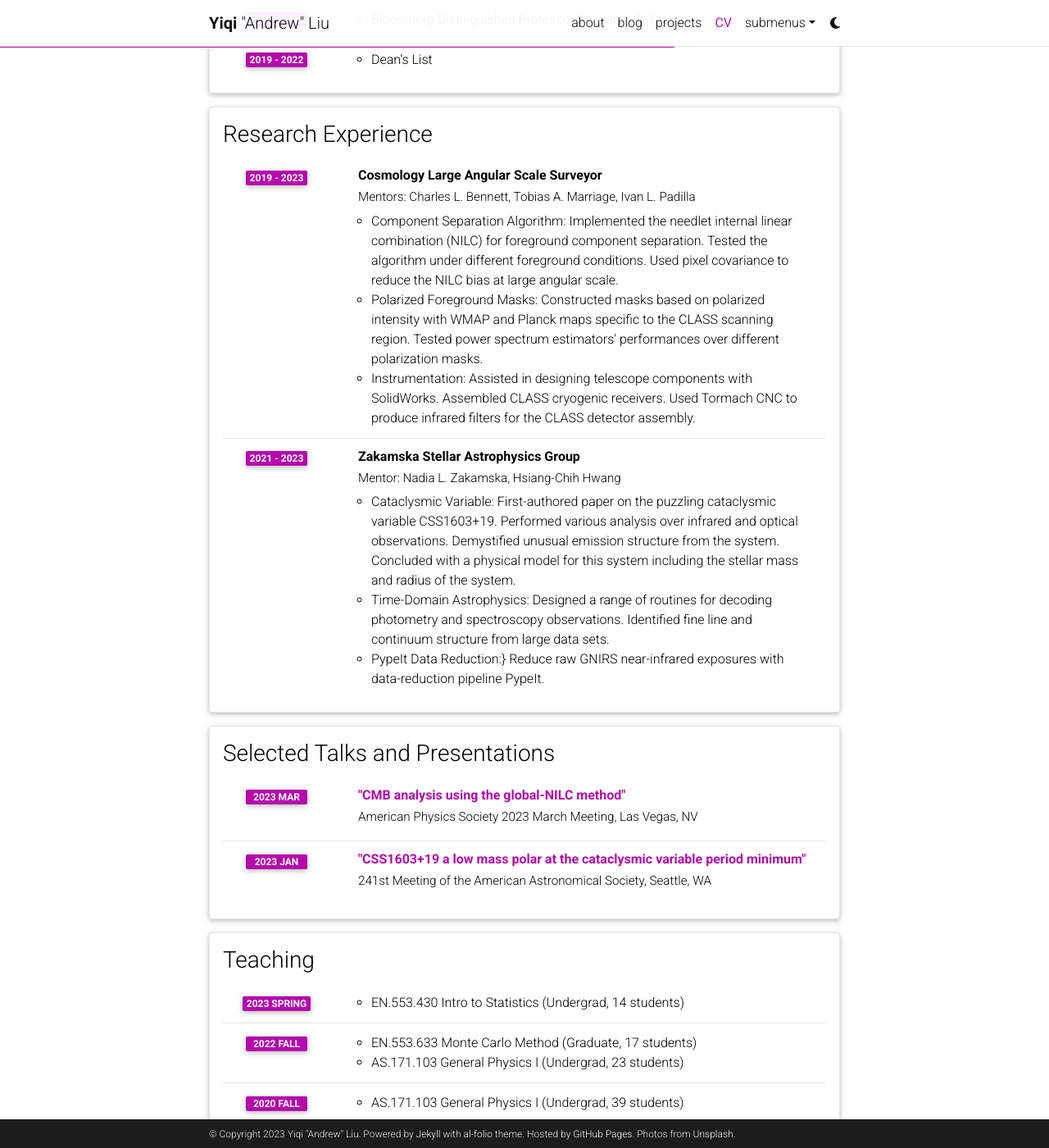
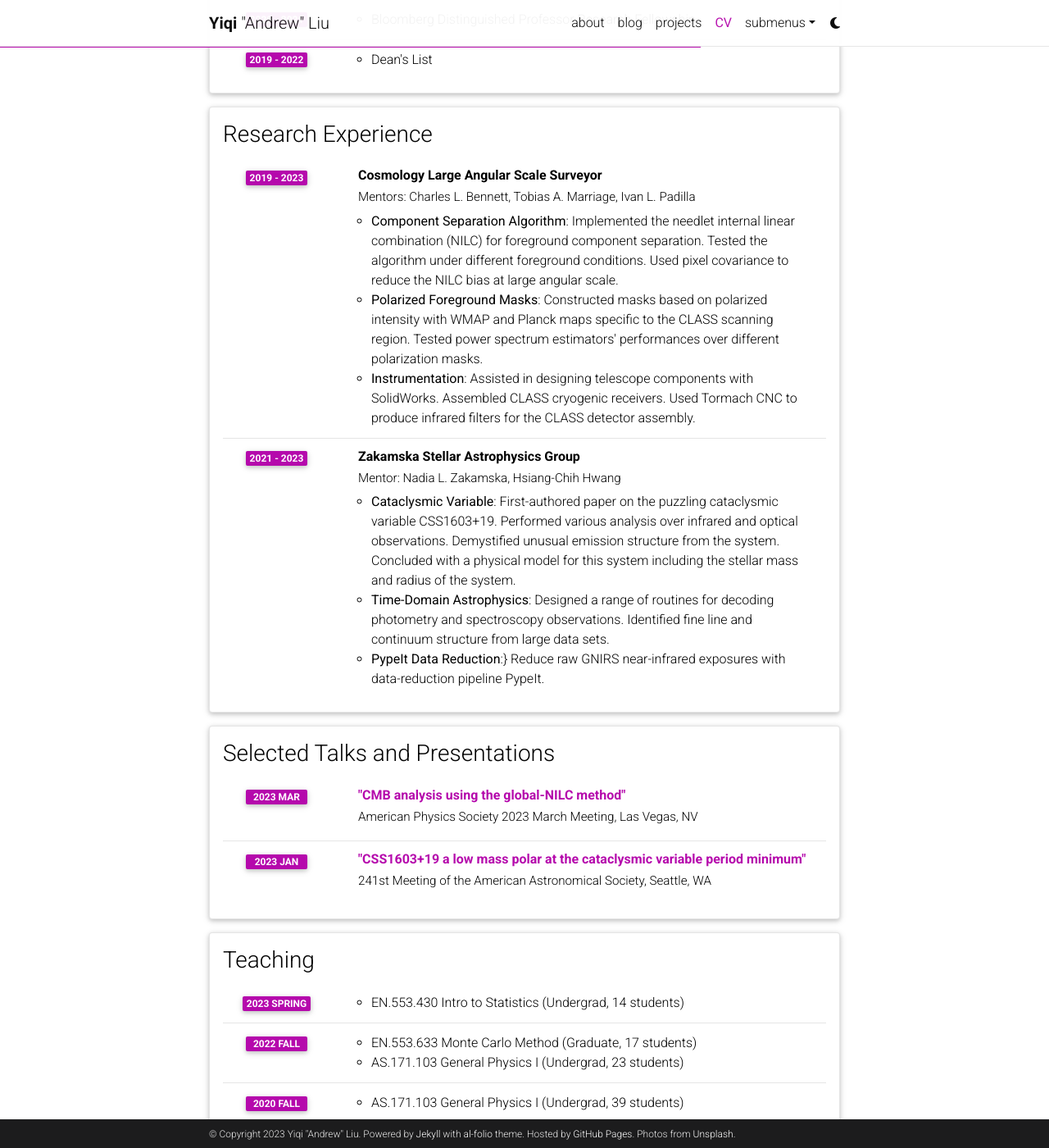
Before and after one commit to liuyiqiandrew/liuyiqiandrew.github.io, a Jekyll site: the page built from _pages/cv.md, in a window 1280 px wide and 1400 px high, scrolled down 981 px. Shown: the whole window at 82% size. Built offline with Jekyll 4.4.1, drawn with Linux system fonts in a browser that asks for light colours; comment, search, counter and statistics services are not loaded; a style sheet for code colours, icons or effects is not loaded; some of the changed text lies outside the part shown.

Commit message:
add to cv

```diff
--- a/_data/cv.yml
+++ b/_data/cv.yml
@@ -17,14 +17,14 @@
       institution: Princeton University, Princeton, New Jersey, United States
       year: 2023 - present
       description:
-        - "Research: Cosmic Microwave Background"
+        - "<b>Research:</b> Cosmic Microwave Background"
     - title: B.S. in Applied Math & Statistics, Physics, Mathematics
       institution: Johns Hopkins University, Baltimore, Maryland, United States
       year: 2019 - 2023
       description:
-        - "GPA: 3.99 / 4.0"
-        - "Departmental Honors: Applied Math & Stats, Physics, Math"
-        - "Minor: Computer Science"
+        - "<b>GPA:</b> 3.99 / 4.0"
+        - "<b>Departmental Honors:</b> Applied Math & Stats, Physics, Math"
+        - "<b>Minor:</b> Computer Science"
 
 - title: Honors and Awards
   type: time_table
@@ -52,17 +52,17 @@
       institution: "Mentors: Charles L. Bennett, Tobias A. Marriage, Ivan L. Padilla"
       year: 2019 - 2023
       description:
-        - "Component Separation Algorithm: Implemented the needlet internal linear combination (NILC) for foreground component separation. Tested the algorithm under different foreground conditions. Used pixel covariance to reduce the NILC bias at large angular scale."
-        - "Polarized Foreground Masks: Constructed masks based on polarized intensity with WMAP and Planck maps specific to the CLASS scanning region. Tested power spectrum estimators' performances over different polarization masks."
-        - "Instrumentation: Assisted in designing telescope components with SolidWorks. Assembled CLASS cryogenic receivers. Used Tormach CNC to produce infrared filters for the CLASS detector assembly."
+        - "<b>Component Separation Algorithm</b>: Implemented the needlet internal linear combination (NILC) for foreground component separation. Tested the algorithm under different foreground conditions. Used pixel covariance to reduce the NILC bias at large angular scale."
+        - "<b>Polarized Foreground Masks</b>: Constructed masks based on polarized intensity with WMAP and Planck maps specific to the CLASS scanning region. Tested power spectrum estimators' performances over different polarization masks."
+        - "<b>Instrumentation</b>: Assisted in designing telescope components with SolidWorks. Assembled CLASS cryogenic receivers. Used Tormach CNC to produce infrared filters for the CLASS detector assembly."
 
     - title: Zakamska Stellar Astrophysics Group
       institution: "Mentor: Nadia L. Zakamska, Hsiang-Chih Hwang"
       year: 2021 - 2023
       description:
-        - "Cataclysmic Variable: First-authored paper on the puzzling cataclysmic variable CSS1603+19. Performed various analysis over infrared and optical observations. Demystified unusual emission structure from the system. Concluded with a physical model for this system including the stellar mass and radius of the system."
-        - "Time-Domain Astrophysics: Designed a range of routines for decoding photometry and spectroscopy observations. Identified fine line and continuum structure from large data sets."
-        - "PypeIt Data Reduction:} Reduce raw GNIRS near-infrared exposures with data-reduction pipeline PypeIt."
+        - "<b>Cataclysmic Variable</b>: First-authored paper on the puzzling cataclysmic variable CSS1603+19. Performed various analysis over infrared and optical observations. Demystified unusual emission structure from the system. Concluded with a physical model for this system including the stellar mass and radius of the system."
+        - "<b>Time-Domain Astrophysics</b>: Designed a range of routines for decoding photometry and spectroscopy observations. Identified fine line and continuum structure from large data sets."
+        - "<b>PypeIt Data Reduction</b>:} Reduce raw GNIRS near-infrared exposures with data-reduction pipeline PypeIt."
 
 - title: Selected Talks and Presentations
   type: time_table
@@ -92,16 +92,17 @@
 - title: Publications
   type: nested_list
   contents:
-    - title: "CSS1603+19: a low mass polar at the cataclysmic variable period minimum"
-      items:
-        - Description 1.
-        - Description 2.
-    - title: Topic 2.
-      items:
-        - Description 1.
-        - Description 2.
+    - title: <a href="https://ui.adsabs.harvard.edu/search/q=orcid%3A0000-0002-5210-8035&sort=date+desc">ADS Link</a>
 
-- title: Other Interests
-  type: list
+
+- title: Skills
+  type: map
   contents:
-    - <u>Hobbies:</u> Hobby 1, Hobby 2, etc.
+    - name: Programming
+      value: Python, SQL, C, C++, Java, Matlab, R, HTML, Julia, PHP
+    - name: Machining
+      value: Tormach CNC Mill, Monarch Lathes, Bridgeport Mill
+    - name: Language
+      value: English, Mandarin-Chinese
+    - name: Other
+      value: LaTeX, JupyterLab, SolidWorks, Mathematica, Rowing, Alpine Ski
```
